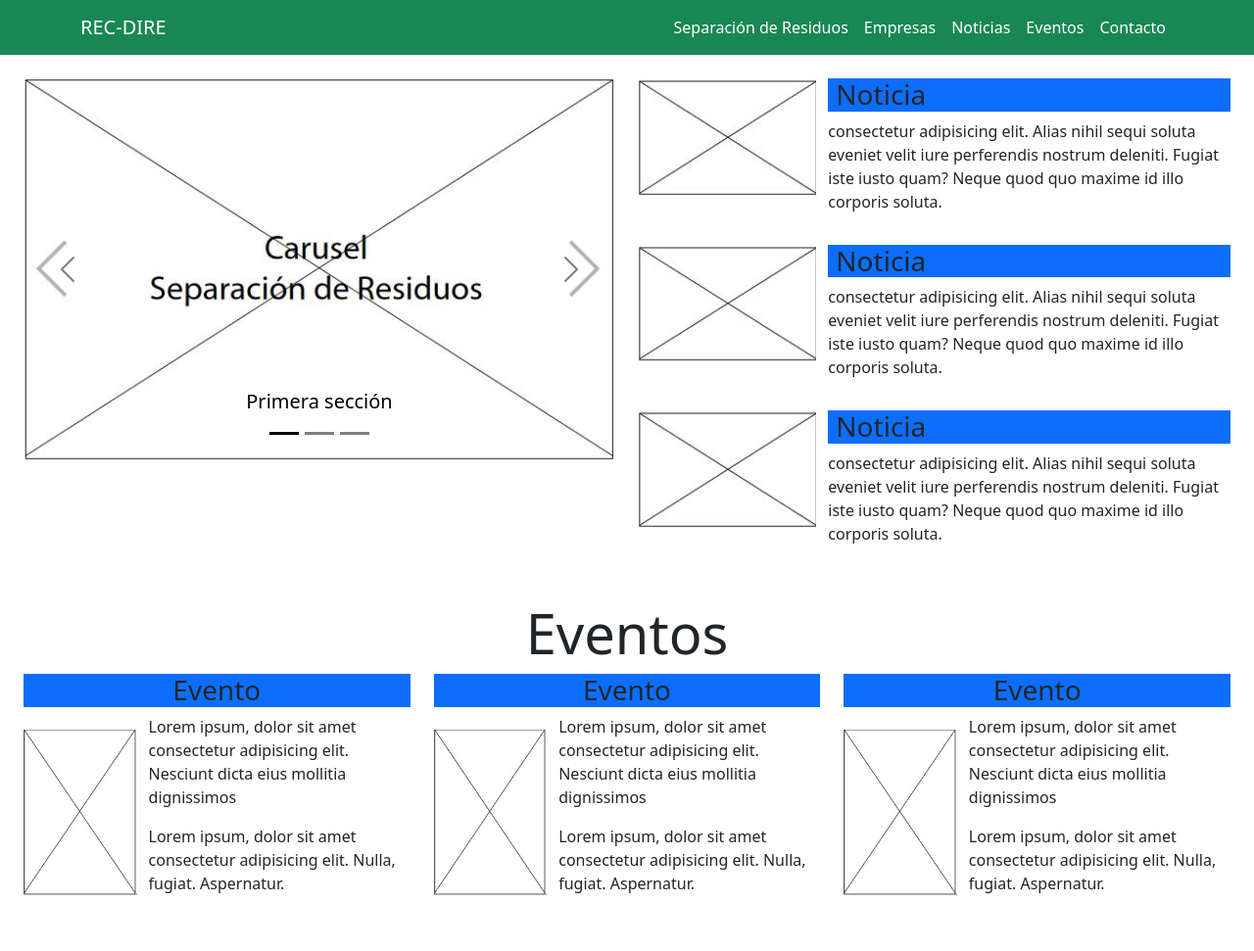
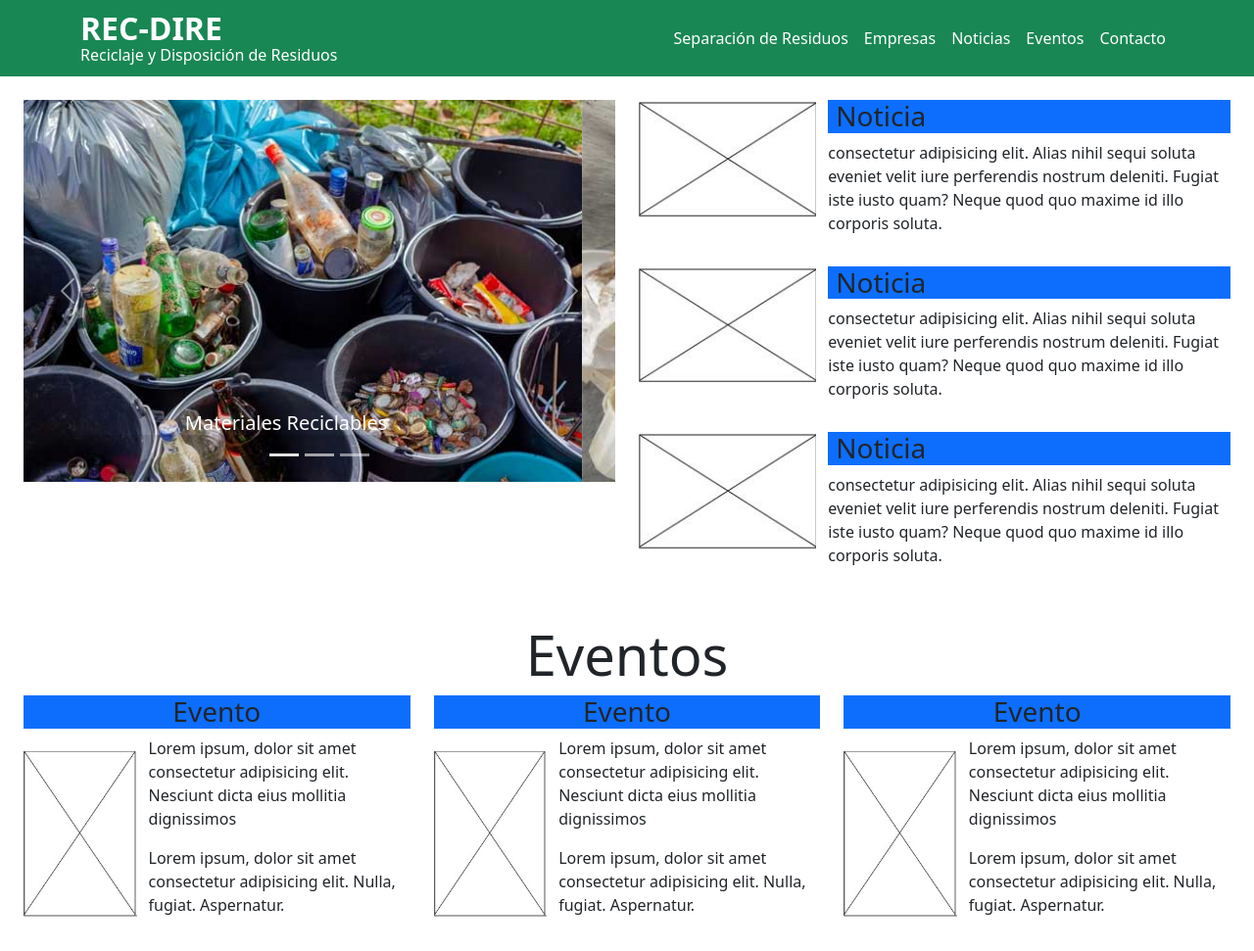
Before and after one commit to HolmanCruz/recdire, a plain HTML site: page index.html in a window 1280 px wide. Shown: the top 971 px of the page at 98% size. Drawn offline with nearby package versions, Linux system fonts and the light colour scheme.

Commit message:
Actualización Carusel

```diff
--- a/index.html
+++ b/index.html
@@ -13,7 +13,7 @@
     <header>
         <nav class="navbar navbar-expand-lg navbar-light bg-success">
             <div class="container">
-                <a class="navbar-brand text-white" href="#">REC-DIRE</a>
+                <a style="line-height: 1;" class="navbar-brand text-white" href="#"><span class="fs-2 fw-bold">REC-DIRE</span><br> <span class="fs-6 mt-0">  Reciclaje y Disposición de Residuos</span></a>
                 <button class="navbar-toggler" type="button" data-bs-toggle="collapse" data-bs-target="#navbarNav" aria-controls="navbarNav" aria-expanded="false" aria-label="Toggle navigation">
                 <span class="navbar-toggler-icon"></span>
               </button>
@@ -44,29 +44,29 @@
         <div class="">
             <div class="row p-4">
                 <div class="col-md-6 mb-4">
-                    <div id="carouselExampleDark" class="carousel carousel-dark slide" data-bs-ride="carousel">
+                    <div id="carouselExampleCaptions" class="carousel slide" data-bs-ride="carousel">
                         <div class="carousel-indicators">
                             <button type="button" data-bs-target="#carouselExampleDark" data-bs-slide-to="0" class="active" aria-current="true" aria-label="Slide 1"></button>
                             <button type="button" data-bs-target="#carouselExampleDark" data-bs-slide-to="1" aria-label="Slide 2"></button>
                             <button type="button" data-bs-target="#carouselExampleDark" data-bs-slide-to="2" aria-label="Slide 3"></button>
                         </div>
                         <div class="carousel-inner">
-                            <div class="carousel-item active" data-bs-interval="10000">
-                                <img src="img/demo-carousel.JPG" class="d-block w-100" alt="...">
+                            <div class="carousel-item active" data-bs-interval="5000">
+                                <img src="img/separacion-de-residuos.jpg" class="d-block w-100" alt="...">
                                 <div class="carousel-caption d-none d-md-block">
-                                    <h5>Primera sección</h5>
+                                    <h5 class="shadow">Materiales Reciclables</h5>
                                 </div>
                             </div>
-                            <div class="carousel-item" data-bs-interval="2000">
-                                <img src="img/demo-carousel.JPG" class="d-block w-100" alt="...">
+                            <div class="carousel-item" data-bs-interval="5000">
+                                <img src="img/residuos-no-aprovechables.jpg" class="d-block w-100" alt="...">
                                 <div class="carousel-caption d-none d-md-block">
-                                    <h5>Segunda sección</h5>
+                                    <h5 class="shadow">Residuos no Aprovechables</h5>
                                 </div>
                             </div>
-                            <div class="carousel-item">
-                                <img src="img/demo-carousel.JPG" class="d-block w-100" alt="...">
+                            <div class="carousel-item" data-bs-interval="5000">
+                                <img src="img/residuos-peligrosos.jpg class="d-block w-100" alt="...">
                                 <div class="carousel-caption d-none d-md-block">
-                                    <h5>Tercera sección</h5>
+                                    <h5 class="shadow">Residuos Peligrosos</h5>
                                 </div>
                             </div>
                         </div>
```
Also changed, not shown: img/residuos-no-aprovechables.jpg (added), img/residuos-peligrosos.jpg (added), img/separacion-de-residuos.jpg (added).
